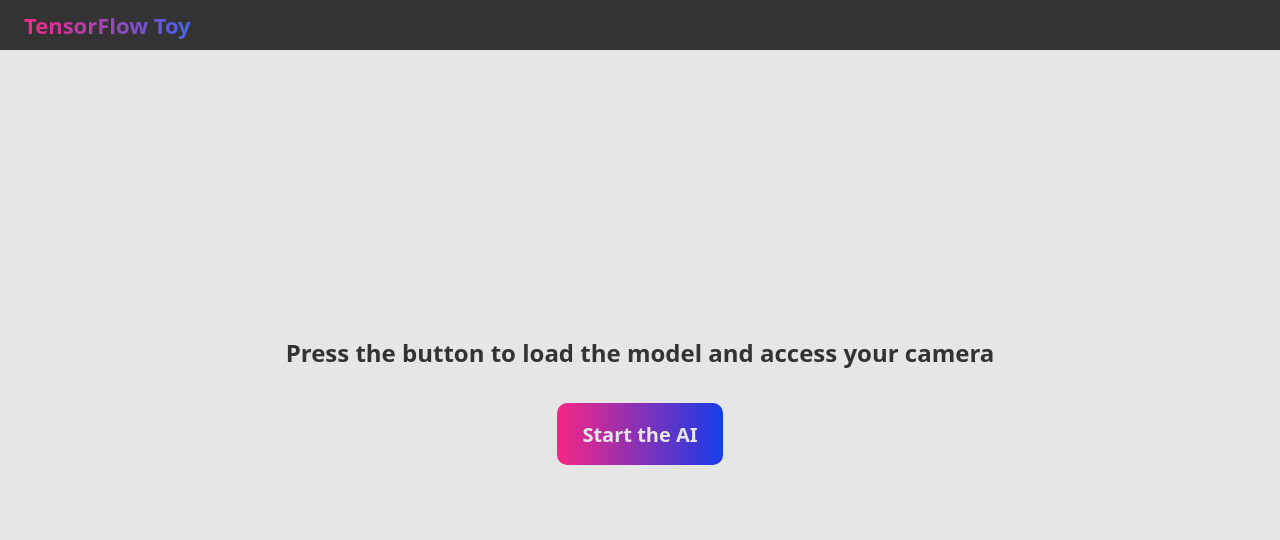
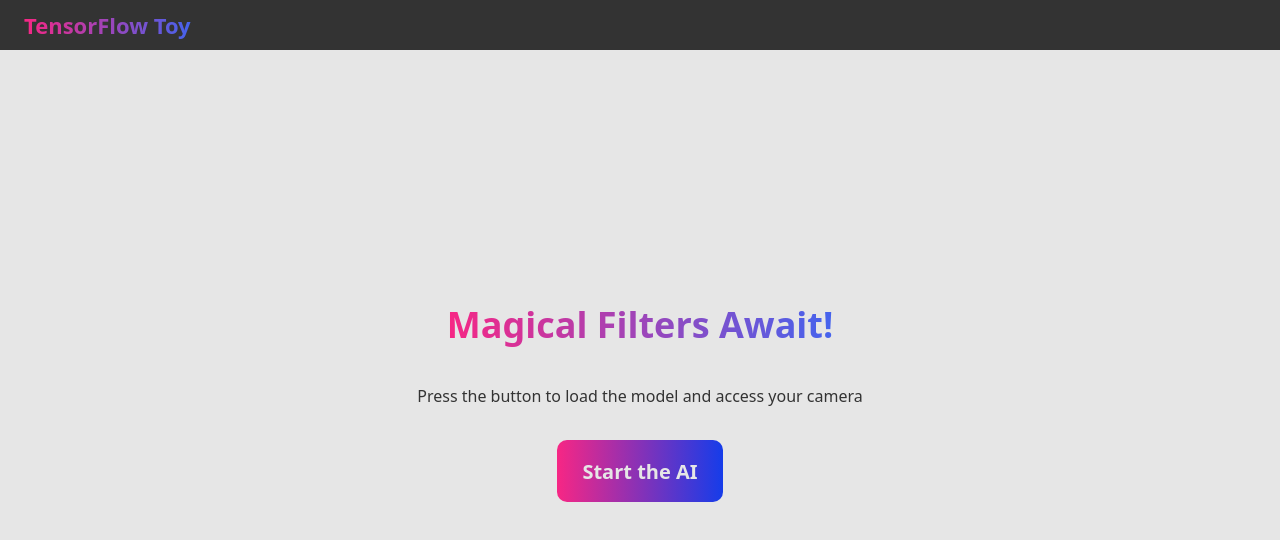
Before and after one commit to j-sherrick/tensorflow-demo, a website with bundled scripts: page src/index.html in a window 1280 px wide. Both pictures are taken after a click on the button "Ready? Get Started!". Built offline with nearby package versions, Linux system fonts and the light colour scheme.

Commit message:
Refactor view names and update section IDs in TensorFlowToy.ts

```diff
--- a/src/index.html
+++ b/src/index.html
@@ -30,16 +30,13 @@
          </div>
       </section>
 
-      <section class="enable h-100 grid grid-place-center removed" id="app-init">
-         <div class="enable__cam flex flex-column-center gap-2">
-            <div class="enable__prompts" id="prompts">
-               <p class="enable__prompt" id="enable">Press the button to load&nbsp;the&nbsp;model and access your&nbsp;camera</p>
-               <p class="enable__prompt enable__prompt--error removed" id="fatal">Sorry, there was a problem.</p>
-               <p class="enable__prompt enable__prompt--error removed" id="incompatible">Sorry,&nbsp;TensorFlow Toy does not work in this web&nbsp;browser</p>
-               <p class="enable__prompt enable__prompt--access removed" id="access">Please refresh the page and allow access!</p>
-               <p class="enable__prompt enable__prompt--loading removed" id="loading">Loading...</p>
+      <section class="init h-100 grid grid-place-center removed" id="app-init">
+         <div class="init__cam flex flex-column-center gap-2">
+            <div class="init__prompts" id="prompts">
+               <h2 class="init__title text-gradient">Magical Filters Await!</h2>
             </div>
-            <button class="enable__start start">Start the AI</button>
+            <p class="init__prompt" id="prompt"></p>
+            <button class="init__start start">Start the AI</button>
          </div>
       </section>
 
--- /dev/null
+++ b/src/scripts/controller/ViewManager.ts
@@ -0,0 +1,20 @@
+import { HomeView } from "../views/HomeView.js";
+import { InitView } from "../views/InitView.js";
+import { AppView } from "../views/AppView.js";
+
+export class ViewManager {
+   home: HomeView;
+   init: InitView;
+   app: AppView;
+
+   constructor() {
+      this.home = new HomeView();
+      this.init = new InitView();
+      this.app = new AppView();
+      this.home.button.addEventListener('click', () => {
+         this.home.hide();
+         this.init.show();
+      });
+      this.home.show();
+   }
+}
--- a/src/scripts/index.ts
+++ b/src/scripts/index.ts
@@ -1,3 +1,3 @@
-import { TensorFlowToy } from "./TensorFlowToy.js";
+import { ViewManager } from "./controller/ViewManager.js";
 
-const toy = new TensorFlowToy();
+const controller = new ViewManager();
--- a/src/scripts/TensorFlowToy.ts
+++ b/src/scripts/models/TensorFlowToy.ts
@@ -21,12 +21,12 @@ export class TensorFlowToy {
          throw new Error('One or more <section> elements were missing from the DOM');
       }
 
-      // Show the home section 'app-home' and set up the button event
+      // Show the home view and set up the button event
       this.views[0].classList.toggle('removed');
       this.views[0].querySelector('button')
          .addEventListener('click', this.displayEnableSection.bind(this));
 
-      // Set up the button event for the enable webcam section 'app-enable'
+      // Set up the button event for the enable view
       this.views[1].querySelector('button')
          .addEventListener('click', this.enableApp.bind(this));
 
--- /dev/null
+++ b/src/scripts/views/AppView.ts
@@ -0,0 +1,8 @@
+import { View } from "./View.js";
+
+export class AppView extends View {
+
+   constructor() {
+      super('app-main');
+   }
+}
--- /dev/null
+++ b/src/scripts/views/HomeView.ts
@@ -0,0 +1,12 @@
+import { View } from './View.js';
+
+
+export class HomeView extends View {
+
+   button: HTMLButtonElement;
+
+   constructor() {
+      super('app-home');
+      this.button = this.view.querySelector('button') as HTMLButtonElement;
+   }
+}
--- /dev/null
+++ b/src/scripts/views/InitView.ts
@@ -0,0 +1,13 @@
+import { View } from "./View.js";
+
+export class InitView extends View {
+   button: HTMLButtonElement;
+   prompt: HTMLParagraphElement;
+
+   constructor() {
+      super('app-init');
+      this.button = this.view.querySelector('button') as HTMLButtonElement;
+      this.prompt = this.view.querySelector('#prompt') as HTMLParagraphElement;
+      this.prompt.textContent = 'Press the button to load the model and access your camera';
+   }
+}
--- /dev/null
+++ b/src/scripts/views/View.ts
@@ -0,0 +1,37 @@
+
+
+export interface IView {
+   show(): void;
+   hide(): void;
+   isRemoved(): boolean;
+}
+
+export class View implements IView {
+
+   protected id: string;
+   protected view: HTMLElement;
+
+   constructor(id: string) {
+      this.id = id;
+      this.view = document.getElementById(id) as HTMLElement;
+      if (!this.view) {
+         throw new Error(`No element with id '${id}' found`);
+      }
+   }
+
+   show(): void {
+      if (this.isRemoved()) {
+         this.view.classList.toggle('removed');
+      }
+   }
+
+   hide(): void {
+      if (!this.isRemoved()) {
+         this.view.classList.toggle('removed');
+      }
+   }
+
+   isRemoved(): boolean {
+      return this.view.classList.contains('removed');
+   }
+}
--- a/src/scss/components/_index.scss
+++ b/src/scss/components/_index.scss
@@ -1,4 +1,4 @@
 @forward 'cta';
-@forward 'prompts';
+@forward 'init';
 @forward 'button';
 @forward 'app';
--- a/src/scss/components/_prompts.scss
+++ b/src/scss/components/_init.scss
@@ -1,4 +1,4 @@
-.enable {
+.init {
 
    &__prompts {
       font-size: 1.5rem;
```
Also changed, not shown: src/scripts/controller/PromptManager.ts (added), src/scripts/models/Prompts.ts (added), src/scripts/models/Webcam.ts (added).
